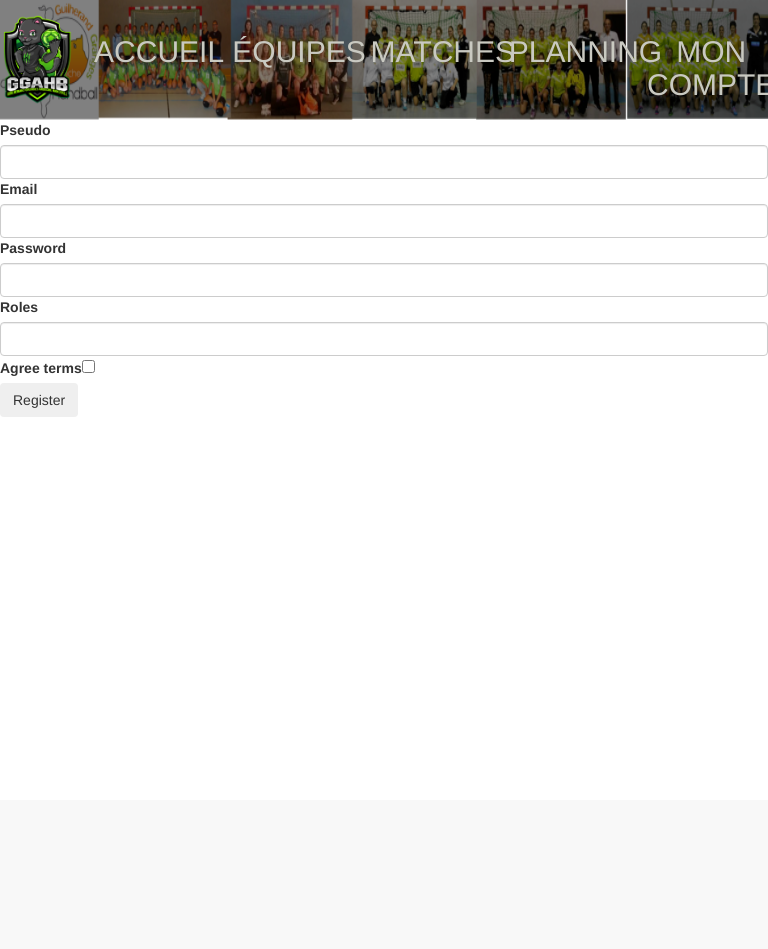
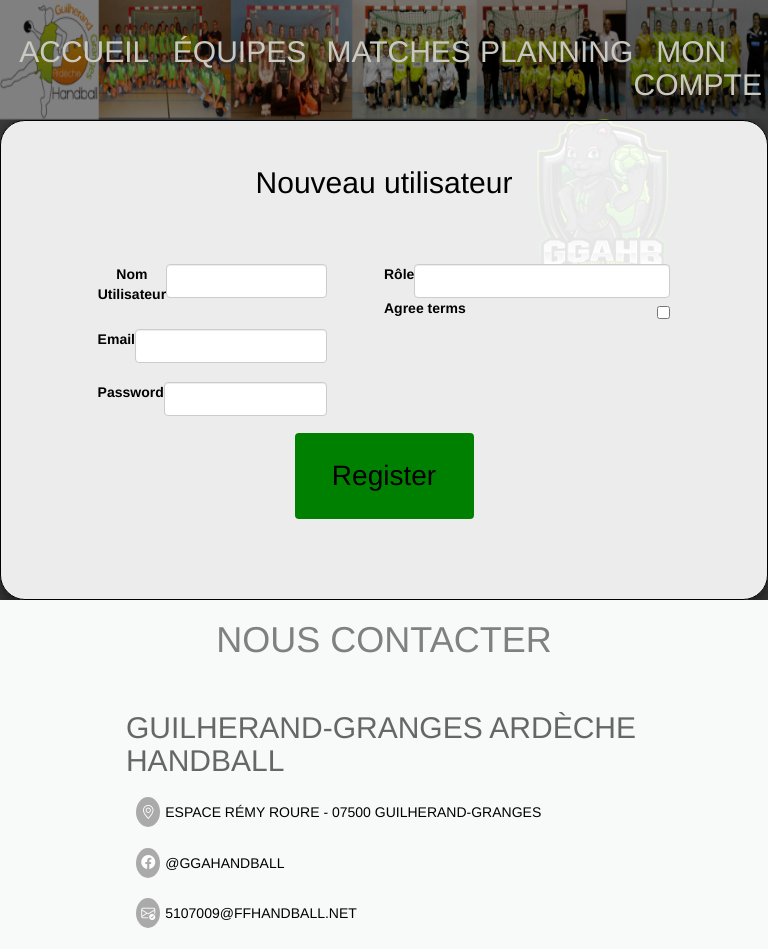
Before and after one commit to achedon12/handball-project, a Symfony app: template templates/registration/register.html.twig in a window 768 px wide. Before the commit the page ends 408 px from the top, so only its background shows below. Run offline with Twig, Linux system fonts and the light colour scheme; the template is opened without the code that fills it, so the values that code supplies are empty; form fields are guessed from the names that the template uses; some libraries are stand-ins or nearby versions.

Commit message:
begining the responsive for : - addMatch.css - addTeam.css - allTeam.css - allMatches.css - account.css - register.css

```diff
--- a/public/css/addTeam.css
+++ b/public/css/addTeam.css
@@ -72,6 +72,7 @@
     height: 80%;
     width: auto;
     /* background: blue; */
+
     justify-content: space-around;
 }
 
@@ -94,7 +95,7 @@
 .main{
     display: flex;
     justify-content: center;
-
+    margin-top: 10px;
 }
 
 /*.formCreateTeam div{*/
@@ -126,3 +127,16 @@
 /*    margin-right: auto;*/
 /*    margin-left: auto;*/
 /*}*/
+
+@media screen and (min-width: 726px) and (max-width: 1024px) {
+
+    .main{
+        height: 90vh;
+    }
+
+    .formCreateTeam{
+        margin: auto 0 auto 0;
+        width: 100%;
+    }
+
+}
--- a/public/css/header.css
+++ b/public/css/header.css
@@ -76,6 +76,24 @@ header>img
     border-radius: 8px;
 }
 
+.tiers:focus
+{
+    cursor: pointer;
+}
+
+.tiers:focus>ul
+{
+    display: block;
+    position: relative;
+    z-index: 2;
+    width: 100%;
+    box-shadow: 0 8px 16px 0 rgba(0,0,0,0.2);
+    background-color: rgba(0,0,0,0.7);
+    border-radius: 8px;
+}
+
+
+
 .tiers li
 {
     height: 50px;
@@ -105,6 +123,18 @@ header>img
     transition-property: background-color;
 }
 
+.tiers li:focus
+{
+    background-color: forestgreen;
+    border-radius: 8px;
+    text-decoration: none;
+    color: black;
+    width: 100%;
+    transition: transform 500ms ease;
+    transition-property: background-color;
+}
+
+
 .tiers h2
 {
     text-transform:uppercase;
@@ -132,7 +162,36 @@ header>img
     width: auto;
 }
 
+.tiers:focus>ul
+{
+    display: flex;
+    flex-direction: column;
+    position: relative;
+    box-shadow: rgba(100, 100, 111, 0.2) 0px 7px 29px 0px;
+    margin-top:auto;
+    width: auto;
+}
+
+
 .tiers:hover h2:after
 {
     transform: scaleX(1);
 }
+
+
+@media screen and (min-width: 726px) and (max-width: 1024px) {
+    .logo{
+        display: none;
+    }
+    .sidebar{
+        flex-basis: 100%;
+    }
+    .tiers ul{
+        width: 200% !important;
+    }
+
+    .connexion ul{
+        width: 110% !important;
+    }
+
+}
--- a/public/css/register.css
+++ b/public/css/register.css
@@ -0,0 +1,74 @@
+main{
+    height: 60vh;
+}
+
+.registrateForm{
+    background-color: rgba(255,255,255,0.9);
+    margin: 40px auto ;
+    height: 90% !important;
+    width: 70%;
+    display: flex;
+    flex-wrap: wrap;
+    color: black;
+    padding:25px;
+}
+
+h2{
+    width: 100%;
+}
+
+.left{
+    width: 40%;
+    margin-left: 10%;
+}
+
+.left form{
+    margin-top: 0 !important;
+    display: flex;
+    flex-direction: column;
+    justify-content: space-between;
+}
+.rigth form{
+    margin-top: 0 !important;
+    display: flex;
+    flex-direction: column;
+    justify-content: space-between;
+
+}
+
+.rigth{
+    width: 40%;
+    margin-right: 10%;
+}
+
+.left div{
+    display: flex;
+    justify-content: space-between;
+}
+
+.rigth div{
+    display: flex;
+    justify-content: space-between;
+}
+
+.btn{
+    margin-left: auto;
+    margin-right: auto;
+    background-color: green;
+    font-size: 2em;
+    height: 20%;
+}
+
+.btn:hover{
+    background-color: #085827;
+    transition: 0.5s;
+}
+
+@media screen and (min-width: 726px) and (max-width: 1024px) {
+
+    .registrateForm{
+        margin: 0;
+        width: 100%;
+        height: 100% !important;
+    }
+}
--- a/public/js/matchs.js
+++ b/public/js/matchs.js
@@ -25,7 +25,7 @@ function displayMatchtes(){
                 let h1 = document.createElement('h1');
                 h1.className = 'list-group-item-heading';
                 let date = new Date(match.dateHeure);
-                h1.innerHTML = match.equipeLocale + ' - ' + match.equipeAdverse;
+                h1.innerHTML = match.equipeLocale + ' contre ' + match.equipeAdverse;
                 let divInfo = document.createElement('section');
                 let dateText = document.createElement('p');
                 let lieuText = document.createElement('p');
--- a/templates/equipe/create.html.twig
+++ b/templates/equipe/create.html.twig
@@ -7,12 +7,12 @@
     <link rel="stylesheet" href="{{ asset("css/homePage.css") }}">
     <link rel="stylesheet" href="{{ asset("css/addTeam.css") }}">
     <link rel="stylesheet" href="{{ asset("css/backgroundIcons.css") }}">
+    <link rel="stylesheet" href="{{ asset("css/footer.css") }}">
     {% include 'header.html.twig' %}
     <main>
 
 
-
-    <section class="main ">
+    <section class="main">
         <section class="formCreateTeam reveal_bottom">
             <section class="logAndTitle">
                 <h1> Création d'équipe</h1>
--- a/templates/equipe/index.html.twig
+++ b/templates/equipe/index.html.twig
@@ -15,7 +15,7 @@
 
 
             <section class="allTeam">
-                <h1 style="width: 100%; text-align: center">Nos équipes</h1>
+                <h1 style="width: 100%; text-align: center;color: black">Nos équipes</h1>
                 <section id="loader"></section>
             </section>
         </section>
--- a/templates/header.html.twig
+++ b/templates/header.html.twig
@@ -10,29 +10,35 @@
                 <a href="{{ path('app_home') }}"><h2>Accueil</h2></a>
             </div>
             <div class="tiers">
-                <a href="{{ path('app_equipe') }}"><h2>Équipes</h2></a>
+
                 {% if is_granted('ROLE_COACH') or is_granted('ROLE_ADMIN') %}
+                    <h2>Équipes</h2>
                     <ul>
                         <li><a href="{{ path('app_equipe') }}">Afficher les équipes</a></li>
                         <li><a href="{{ path('app_equipe_add') }}">Ajouter une équipe</a></li>
                         <li><a href="{{ path('app_equipe_delete') }}">Supprimer une équipe</a></li>
                     </ul>
+                {% else %}
+                    <a href="{{ path('app_equipe') }}"><h2>Équipes</h2></a>
                 {% endif %}
             </div>
             <div class="tiers">
-                <a href="{{ path('app_match') }}"><h2>Matches</h2></a>
                 {% if is_granted('ROLE_COACH') or is_granted('ROLE_ADMIN') %}
+                    <h2>Matches</h2>
+
                     <ul>
                         <li><a href="{{ path('app_match') }}">Afficher les matchs</a></li>
                         <li><a href="{{ path('app_match_create') }}">Ajouter un match</a></li>
                         <li><a href="{{ path('app_match_delete') }}">Supprimer un match</a></li>
                     </ul>
+                {% else %}
+                    <a href="{{ path('app_match') }}"><h2>Matches</h2></a>
                 {% endif %}
             </div>
             <div class="tiers">
                 <a href="{{ path('app_planning') }}"><h2>Planning</h2></a>
             </div>
-            <div class="tiers">
+            <div class="tiers connexion">
                 {% if is_granted('ROLE_USER') or is_granted('ROLE_COACH') or is_granted('ROLE_ADMIN') %}
                     <h2>{{ user.pseudo }}</h2>
                     <ul>
--- a/templates/match/create.html.twig
+++ b/templates/match/create.html.twig
@@ -7,6 +7,7 @@
     <link rel="stylesheet" href="{{ asset("css/addMatch.css") }}">
     <link rel="stylesheet" href="{{ asset("css/homePage.css") }}">
     <link rel="stylesheet" href="{{ asset("css/backgroundIcons.css") }}">
+    <link rel="stylesheet" href="{{ asset("css/footer.css") }}">
     {% include 'header.html.twig' %}
 
     <section class="main">
@@ -33,7 +34,7 @@
                         {{ form_row(form.domicile_exterieur) }}
 
                 </section>
-                <img src="{{ asset('images/logo.png') }}" alt="">
+                <section class="img"><img src="{{ asset('images/logo.png') }}" alt=""></section>
                 <section class="date">
                     {{ form_row(form.date_heure) }}
                     {{ form_row(form.num_semaine) }}
--- a/templates/registration/register.html.twig
+++ b/templates/registration/register.html.twig
@@ -3,17 +3,53 @@
 {% block title %}Création de compte{% endblock %}
 
 {% block body %}
+    {% include 'header.html.twig' %}
+    <main>
+        <link rel="stylesheet" href="{{ asset('css/addTeam.css') }}">
         <link rel="stylesheet" href="{{ asset('css/register.css') }}">
-    {% include 'header.html.twig' %}
+        <link rel="stylesheet" href="{{ asset('css/footer.css') }}">
+        <link rel="stylesheet" href="{{ asset('css/backgroundIcons.css') }}">
+
+
+
+        <section class="registrateForm formCreateTeam">
+            <h2>Nouveau utilisateur</h2>
+            <section class="left">
             {{ form_start(registrationForm) }}
-    {{ form_row(registrationForm.pseudo) }}
-    {{ form_row(registrationForm.email) }}
+            {{ form_row(registrationForm.pseudo, {label: 'Nom Utilisateur'}) }}
+            {{ form_row(registrationForm.email, {label: 'Email'}) }}
             {{ form_row(registrationForm.plainPassword, {
                 label: 'Password'
             }) }}
-    {{ form_row(registrationForm.roles) }}
+            </section>
+
+            <section class="rigth">
+            {{ form_row(registrationForm.roles, {label: 'Rôle'}) }}
             {{ form_row(registrationForm.agreeTerms) }}
-
+            </section>
                 <button type="submit" class="btn">Register</button>
             {{ form_end(registrationForm) }}
+        </section>
+    </main>
+    <section class="contact">
+        <section class="contact-container">
+            <h1>NOUS CONTACTER</h1>
+            <article class="infos">
+                <h2>Guilherand-Granges Ardèche Handball</h2>
+                <a href="#" class="contact-element">
+                    <i class="bi bi-geo-alt"></i>
+                    <p> Espace Rémy Roure - 07500 Guilherand-Granges</p>
+                </a>
+                <a href="#" class="contact-element">
+                    <i class="bi bi-facebook"></i>
+                    <p> @GGAhandball</p>
+                </a>
+                <a href="mailto:5107009@ffhandball.net" class="contact-element">
+                    <i class="bi bi-envelope-check"></i>
+                    <p> 5107009@ffhandball.net</p>
+                </a>
+
+            </article>
+        </section>
+    </section>
 {% endblock %}
```
Also changed, not shown: public/css/account.css (+28 -2 lines), public/css/addMatch.css (+31 -1 lines), public/css/allMatches.css (+26 -8 lines), public/css/allTeam.css (+34 -3 lines), src/Form/RegistrationFormType.php (+9 -3 lines), templates/match/index.html.twig (+5 -5 lines). Lines whose indentation alone changed are shown as unchanged.
